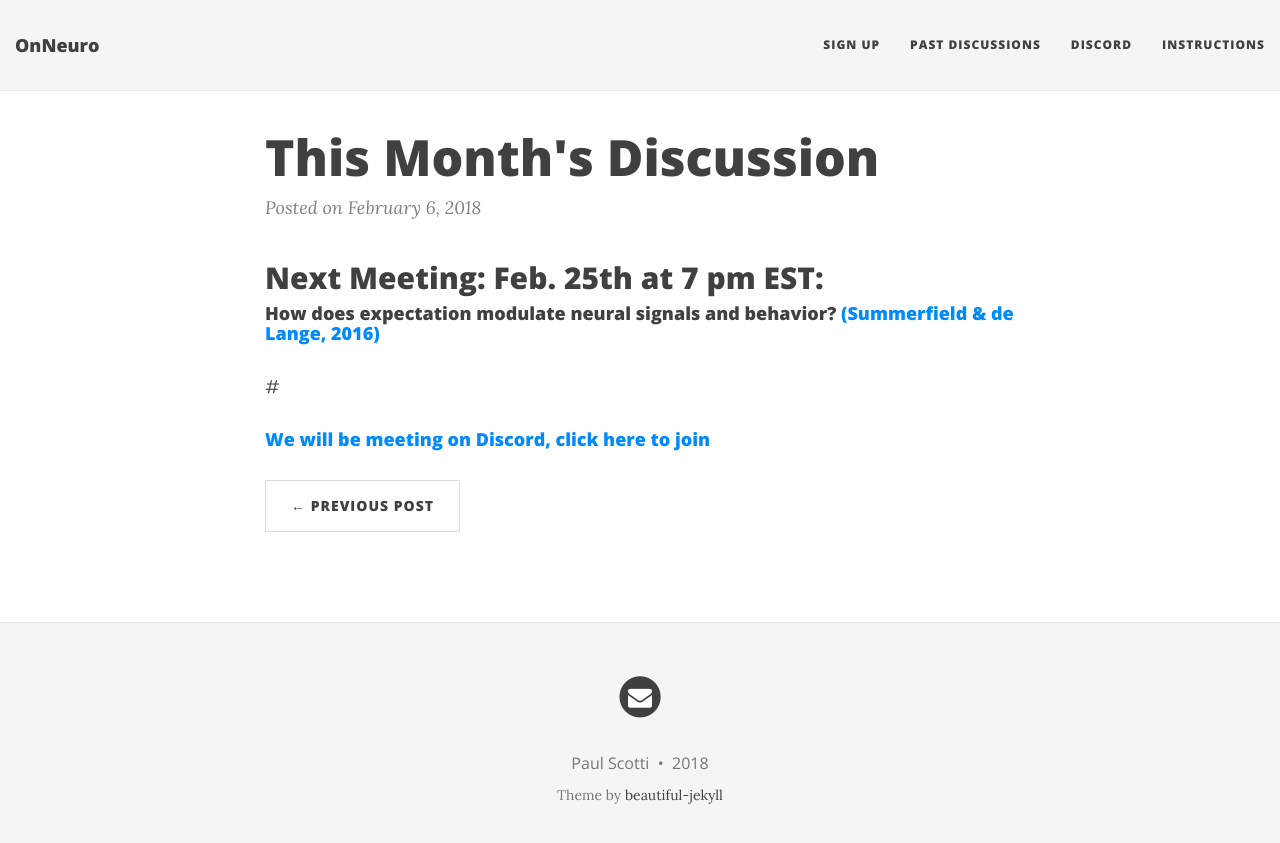
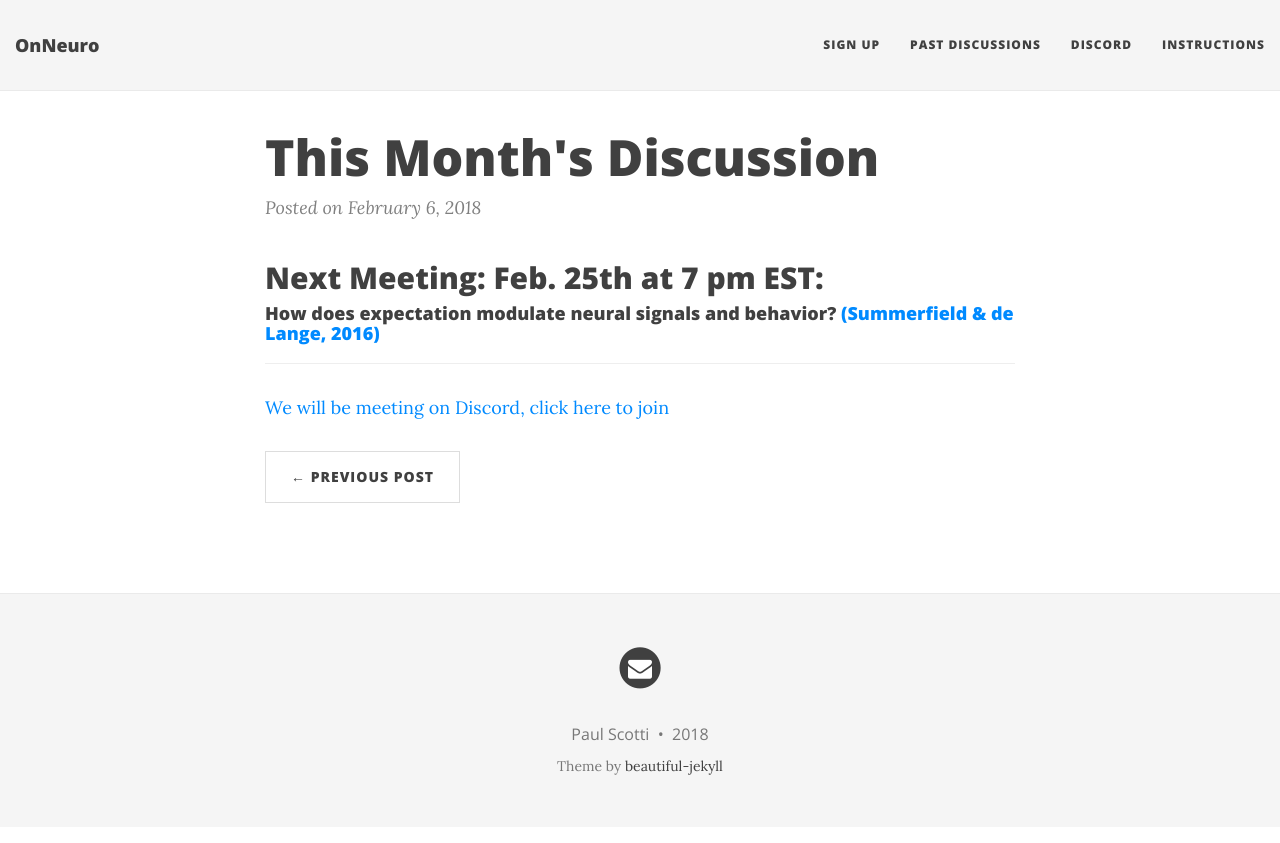
Before and after one commit to OnNeuro/onneuro.github.io, a Jekyll site: the page built from _posts/2018-02-06-Next.md, in a window 1280 px wide. Shown: the top 843 px of the page. Built offline with Jekyll 4.4.1, drawn with Linux system fonts in a browser that asks for light colours; nearby versions of some CDN libraries.

```diff
--- a/_posts/2018-02-06-Next.md
+++ b/_posts/2018-02-06-Next.md
@@ -8,6 +8,6 @@ excerpt: We will be live on Sunday, Feb. 25th at 7 pm EST -- read more for link
 
 #### How does expectation modulate neural signals and behavior? [(Summerfield & de Lange, 2016)](https://www.nature.com/articles/nrn3838.pdf)
 
-#
+---
 
-#### [We will be meeting on Discord, click here to join](https://discord.gg/zmAAx2W)
+[We will be meeting on Discord, click here to join](https://discord.gg/zmAAx2W)
```
